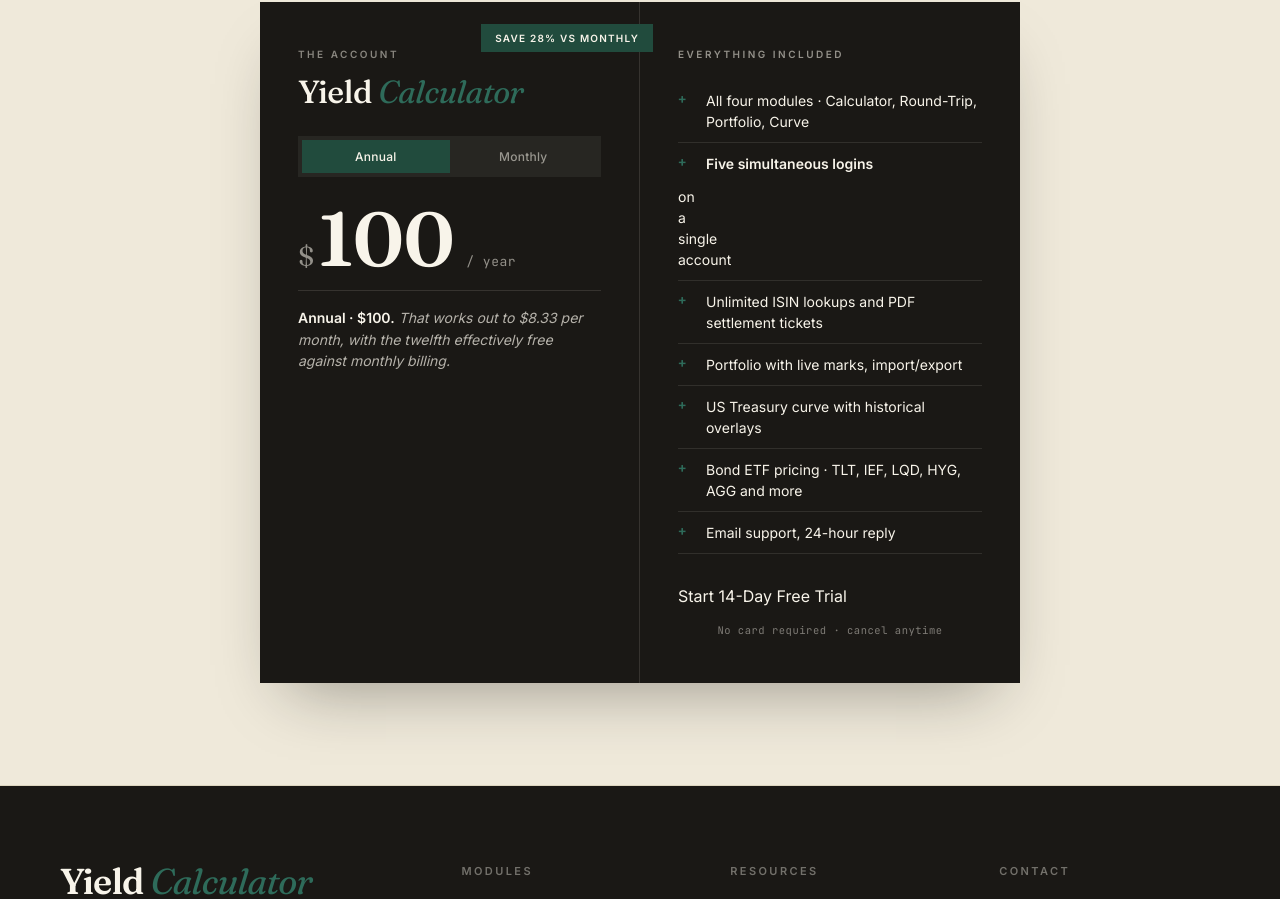
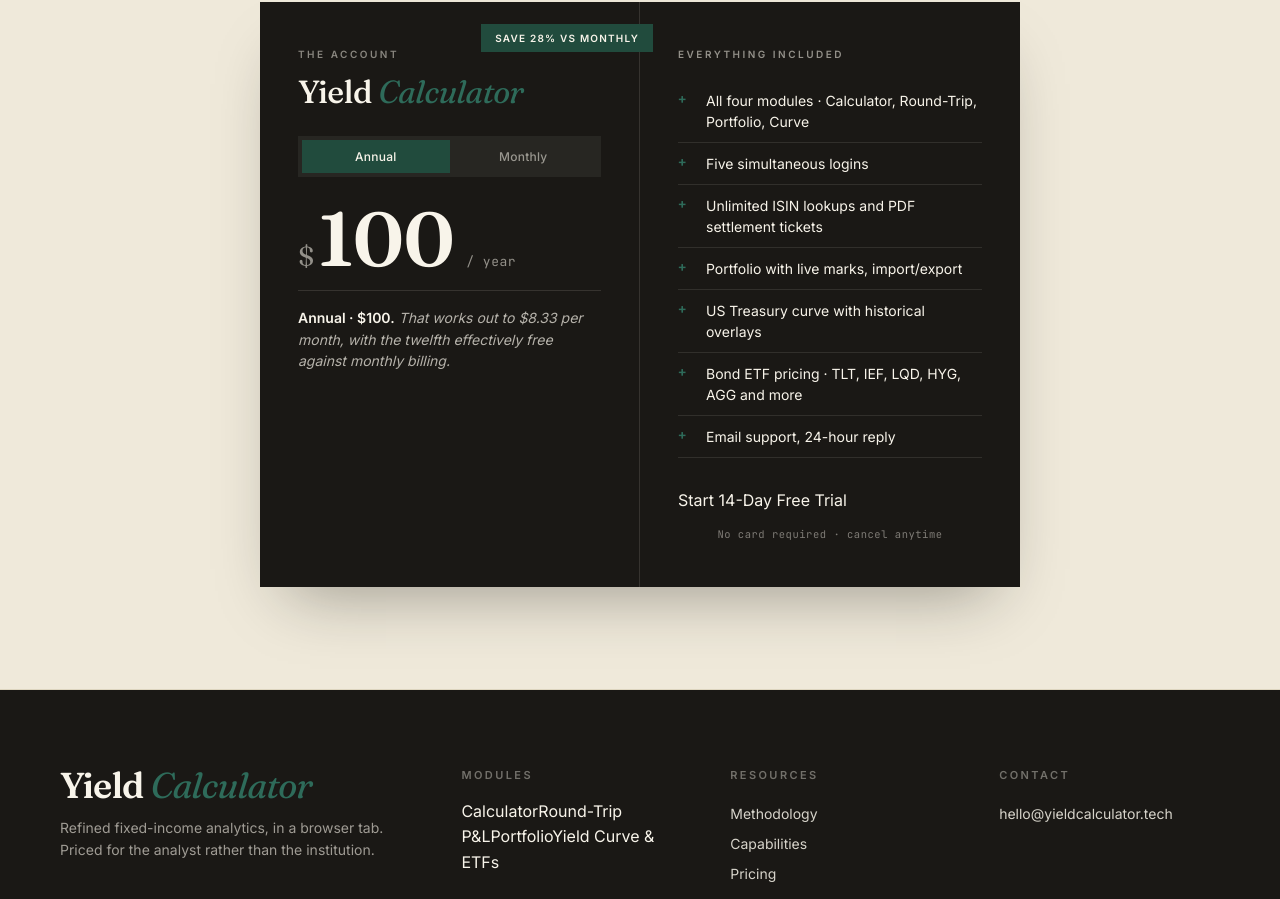
Before and after one commit to Garik725/Yield-Calculator, a Next.js app: page / in a window 1280 px wide. Shown: the part 5807-6706 px from the top of the page. Built offline with nearby package versions, Linux system fonts and the light colour scheme.

Commit message:
Update index.js
Change the on a single account part

```diff
--- a/pages/index.js
+++ b/pages/index.js
@@ -370,7 +370,7 @@ export default function Home() {
               <div className="plan-feats-h">Everything included</div>
               <ul className="plan-feats">
                 <li>All four modules · Calculator, Round-Trip, Portfolio, Curve</li>
-                <li><b>Five simultaneous logins</b> on a single account</li>
+                <li>Five simultaneous logins</li>
                 <li>Unlimited ISIN lookups and PDF settlement tickets</li>
                 <li>Portfolio with live marks, import/export</li>
                 <li>US Treasury curve with historical overlays</li>
```
